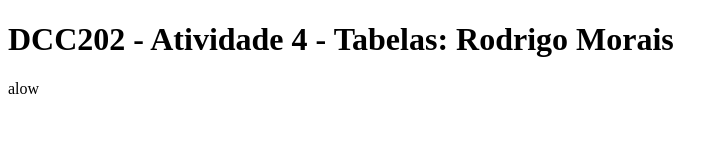
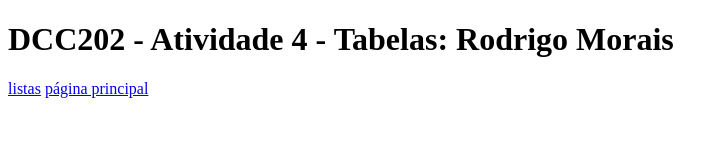
Before and after one commit to ufjf-dcc202/ufjf-dcc202-2023-3-a-atv4-rodrigo-mch, a website: page tabelas.html in a window 1280 px wide. Shown: the whole page, without its empty margins (0-728 px from the left). Drawn offline with Linux system fonts and the light colour scheme.

Commit message:
Add links ao paragrafo

```diff
--- a/tabelas.html
+++ b/tabelas.html
@@ -8,7 +8,7 @@
 <body>
     <main>
         <h1>DCC202 - Atividade 4 - Tabelas: Rodrigo Morais</h1>
-        <p>alow</p>
+        <p><a href="listas.html">listas</a> <a href="index.html">página principal</a></p>
     </main>
 </body>
 </html>
```
